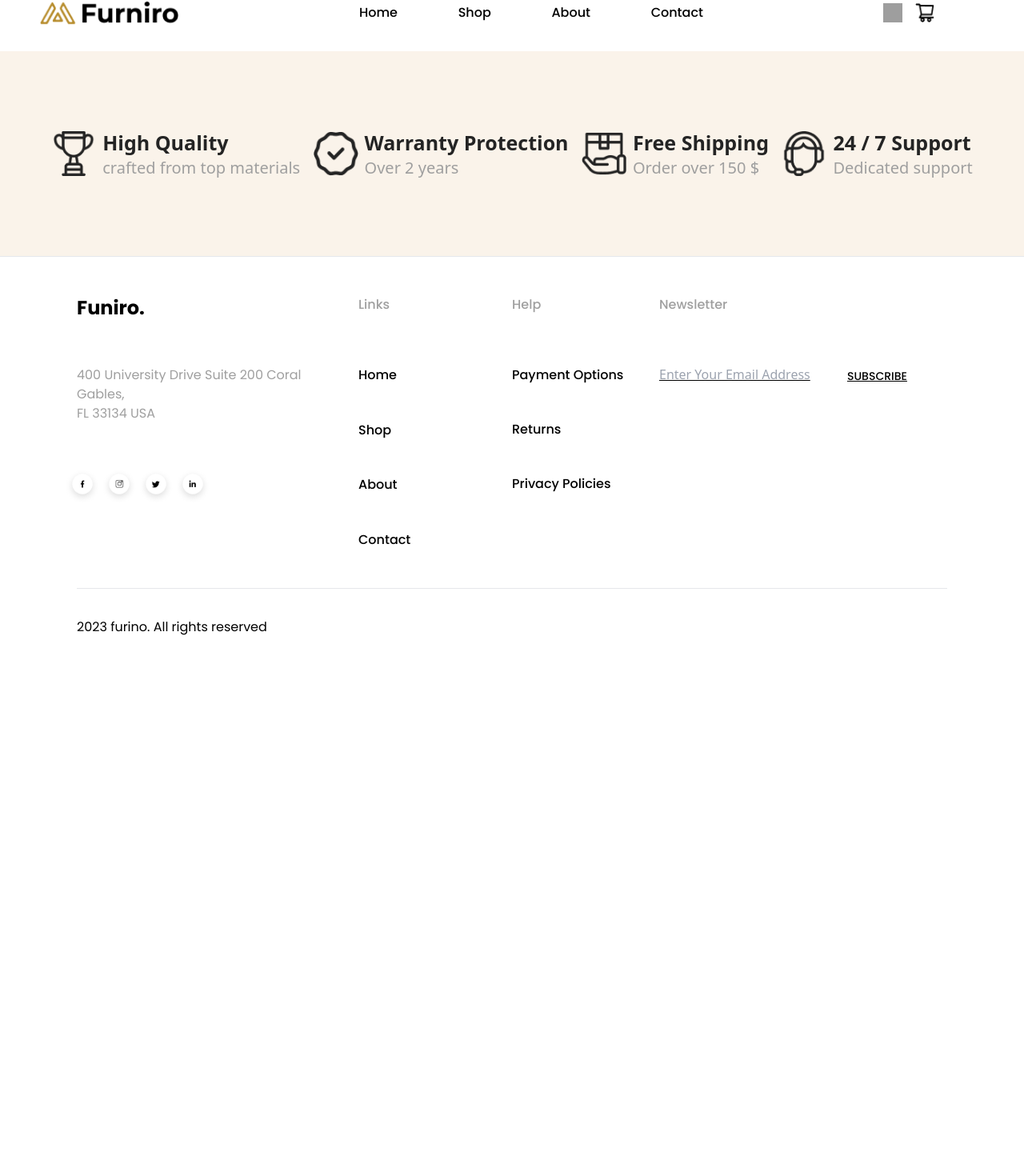
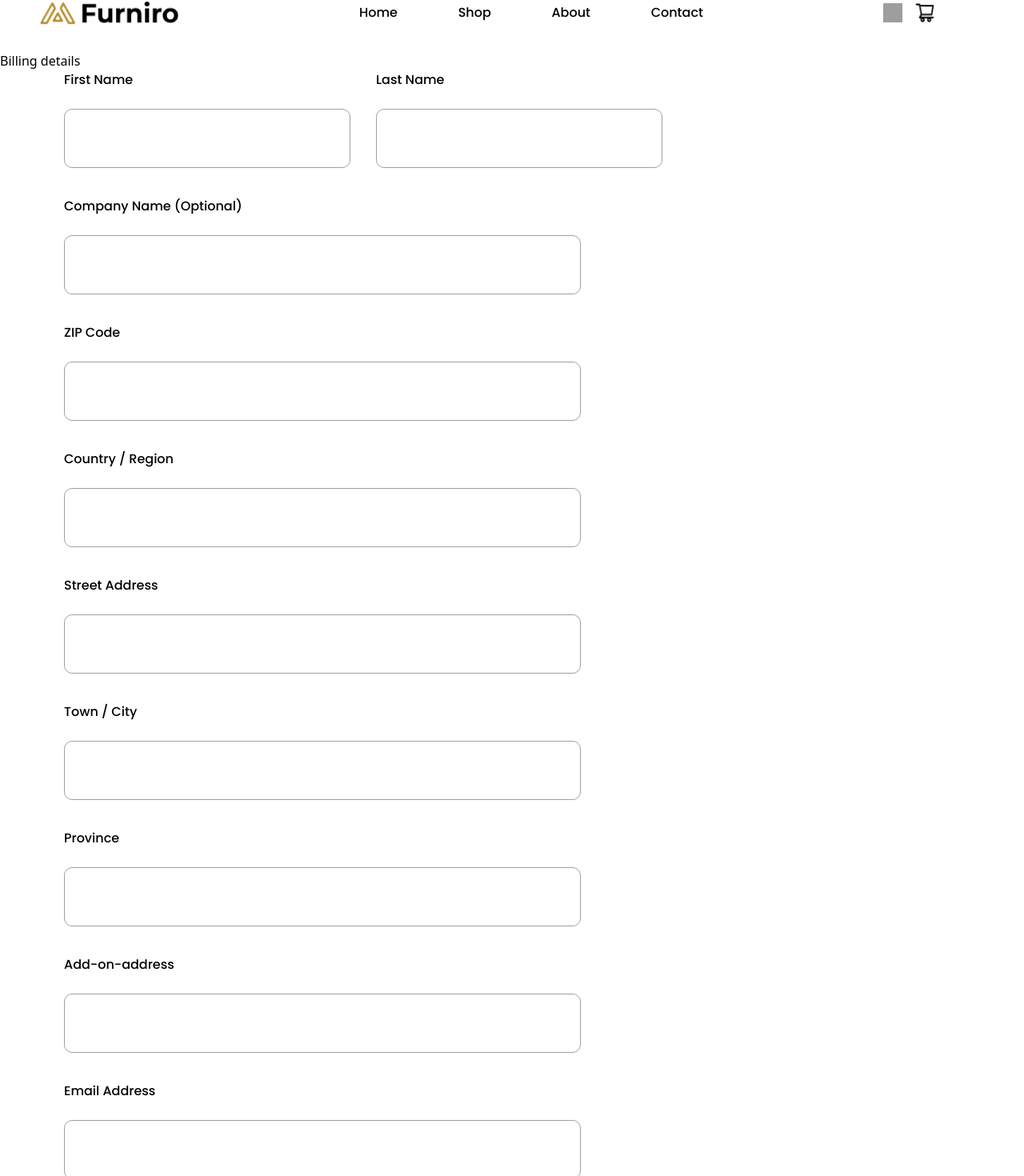
Before and after one commit to MurilloLeoni/Desafio-Semana-12, a React (Vite) app: page /checkout in a window 1280 px wide. Shown: the part 32-1502 px from the top of the page at 80% size. Before the commit the page ends 828 px from the top, so only its background shows below. Built offline with nearby package versions, Linux system fonts and the light colour scheme; grey boxes are pictures that could not be loaded.

Commit message:
feat: completed checkout form

```diff
--- a/package.json
+++ b/package.json
@@ -19,6 +19,7 @@
     "react-router-dom": "^6.25.1"
   },
   "devDependencies": {
+    "@hookform/resolvers": "^3.9.0",
     "@testing-library/jest-dom": "^6.4.8",
     "@testing-library/react": "^16.0.0",
     "@testing-library/user-event": "^14.5.2",
@@ -37,10 +38,12 @@
     "jest-environment-jsdom": "^29.7.0",
     "json-server": "^1.0.0-beta.1",
     "postcss": "^8.4.39",
+    "react-hook-form": "^7.52.1",
     "tailwindcss": "^3.4.6",
     "ts-jest": "^29.2.3",
     "ts-node": "^10.9.2",
     "typescript": "^5.5.3",
-    "vite": "^5.3.4"
+    "vite": "^5.3.4",
+    "zod": "^3.23.8"
   }
 }
--- a/src/App.tsx
+++ b/src/App.tsx
@@ -7,6 +7,7 @@ import Qualities from "./components/qualities/Qualities"
 import Shop from "./pages/shop/Shop"
 import Product from "./pages/product/Product"
 import Cart from "./pages/cart/Cart"
+import Checkout from "./pages/checkout/Checkout"
 
 function App() {
 
@@ -20,6 +21,7 @@ function App() {
         <Route path="/contact" element={<Contact />}/>
         <Route path="/product" element ={<Product />}/>
         <Route path="/cart" element ={<Cart />}/>
+        <Route path="/checkout" element={<Checkout />}/>
       </Routes>
       <Qualities/>
       <Footer/>
--- /dev/null
+++ b/src/components/Form.tsx
@@ -0,0 +1,180 @@
+import { useForms } from "../hooks/useForms";
+import { FormSchema } from "../schemas/formSchema";
+
+const Form = () => {
+  const { register, handleSubmit, errors } = useForms();
+
+  const onSubmit = (data: FormSchema) => {
+    console.log(data);
+  };
+  return (
+    <form
+      onSubmit={handleSubmit(onSubmit)}
+      className="font-poppins w-[610px] pl-20 flex flex-col gap-9 items-start"
+    >
+      <div className="flex gap-8">
+        <div className="flex flex-col">
+          <label className="font-medium mb-6" htmlFor="name">
+            First Name
+          </label>
+          <input
+            className="border border-#9F9F9F rounded-[10px] pr-8 pl-2 py-6"
+            type="text"
+            id="name"
+            {...register("name")}
+          />
+          {errors.name && (
+            <span className="text-red-500 italic">{errors.name.message}</span>
+          )}
+        </div>
+        <div className="flex flex-col">
+          <label className="font-medium mb-6" htmlFor="lastname">
+            Last Name
+          </label>
+          <input
+            className="border border-#9F9F9F rounded-[10px] pr-8 pl-2 py-6"
+            type="text"
+            id="lastname"
+            {...register("lastname")}
+          />
+          {errors.lastname && (
+            <span className="text-red-500 italic">
+              {errors.lastname.message}
+            </span>
+          )}
+        </div>
+      </div>
+      <div className="flex flex-col">
+        <label className="font-medium mb-6" htmlFor="companyname">
+          Company Name (Optional)
+        </label>
+        <input
+          className="border border-#9F9F9F rounded-[10px] pr-80 pl-2 py-6"
+          type="text"
+          id="companyname"
+          {...register("companyname")}
+        />
+        {errors.companyname && (
+          <span className="text-red-500 italic">
+            {errors.companyname.message}
+          </span>
+        )}
+      </div>
+      <div className="flex flex-col">
+        <label className="font-medium mb-6" htmlFor="zipcode">
+          ZIP Code
+        </label>
+        <input
+          className="border border-#9F9F9F rounded-[10px] pr-80 pl-2 py-6"
+          type="text"
+          id="zipcode"
+          {...register("zipcode")}
+        />
+        {errors.zipcode && (
+          <span className="text-red-500 italic">{errors.zipcode.message}</span>
+        )}
+      </div>
+      <div className="flex flex-col">
+        <label className="font-medium mb-6" htmlFor="country">
+          Country / Region
+        </label>
+        <input
+          className="border border-#9F9F9F rounded-[10px] pr-80 pl-2 py-6"
+          type="text"
+          id="country"
+          {...register("country")}
+        />
+        {errors.country && (
+          <span className="text-red-500 italic">{errors.country.message}</span>
+        )}
+      </div>
+      <div className="flex flex-col">
+        <label className="font-medium mb-6" htmlFor="street">
+          Street Address
+        </label>
+        <input
+          className="border border-#9F9F9F rounded-[10px] pr-80 pl-2 py-6"
+          type="text"
+          id="street"
+          {...register("street")}
+        />
+        {errors.street && (
+          <span className="text-red-500 italic">{errors.street.message}</span>
+        )}
+      </div>
+      <div className="flex flex-col">
+        <label className="font-medium mb-6" htmlFor="city">
+          Town / City
+        </label>
+        <input
+          className="border border-#9F9F9F rounded-[10px] pr-80 pl-2 py-6"
+          type="text"
+          id="city"
+          {...register("city")}
+        />
+        {errors.city && (
+          <span className="text-red-500 italic">{errors.city.message}</span>
+        )}
+      </div>
+      <div className="flex flex-col">
+        <label className="font-medium mb-6" htmlFor="province">
+          Province
+        </label>
+        <input
+          className="border border-#9F9F9F rounded-[10px] pr-80 pl-2 py-6"
+          type="text"
+          id="province"
+          {...register("province")}
+        />
+        {errors.province && (
+          <span className="text-red-500 italic">{errors.province.message}</span>
+        )}
+      </div>
+      <div className="flex flex-col">
+        <label className="font-medium mb-6" htmlFor="addonaddress">
+          Add-on-address
+        </label>
+        <input
+          className="border border-#9F9F9F rounded-[10px] pr-80 pl-2 py-6"
+          type="text"
+          id="addonaddress"
+          {...register("addonaddress")}
+        />
+        {errors.addonaddress && (
+          <span className="text-red-500 italic">
+            {errors.addonaddress.message}
+          </span>
+        )}
+      </div>
+      <div className="flex flex-col">
+        <label className="font-medium mb-6" htmlFor="email">
+          Email Address
+        </label>
+        <input
+          className="border border-#9F9F9F rounded-[10px] pr-80 pl-2 py-6"
+          type="text"
+          id="email"
+          {...register("email")}
+        />
+        {errors.email && (
+          <span className="text-red-500 italic">{errors.email.message}</span>
+        )}
+      </div>
+      <div className="flex flex-col">
+        <input
+          className="border border-#9F9F9F rounded-[10px] pr-80 pl-2 py-6"
+          type="text"
+          id="message"
+          {...register("message")}
+          placeholder="Additional information"
+        />
+        {errors.message && (
+          <span className="text-red-500 italic">{errors.message.message}</span>
+        )}
+      </div>
+      <button type="submit">Submit</button>
+    </form>
+  );
+};
+
+export default Form;
--- /dev/null
+++ b/src/hooks/useForms.tsx
@@ -0,0 +1,10 @@
+import { zodResolver } from "@hookform/resolvers/zod"
+import { useForm } from "react-hook-form"
+import { FormSchema, formSchema } from "../schemas/formSchema"
+
+export const useForms = () => {
+    const { register, handleSubmit, formState: { errors } } = useForm<FormSchema>({
+        resolver: zodResolver(formSchema)
+    })
+    return { register, handleSubmit, errors }
+}
--- /dev/null
+++ b/src/pages/checkout/Checkout.tsx
@@ -0,0 +1,13 @@
+import React from 'react'
+import Form from '../../components/Form'
+
+const Checkout = () => {
+  return (
+    <div>
+        <h1>Billing details</h1>
+        <Form />
+    </div>
+  )
+}
+
+export default Checkout
--- /dev/null
+++ b/src/schemas/formSchema.ts
@@ -0,0 +1,17 @@
+import { z } from 'zod';
+
+export const formSchema = z.object({
+  name: z.string().min(3, { message: 'O número mínimo de caracteres é de 3' }),
+  lastname: z.string().min(3, { message: 'O número mínimo de caracteres é de 3' }),
+  companyname: z.string().min(0, { message: 'O número mínimo de caracteres é de 3' }).optional(),
+  zipcode: z.string().regex(/^[0-9]{5}-?[0-9]{3}$/, { message: 'CEP inválido' }),
+  country: z.string().min(3, { message: 'Country is required' }),
+  street: z.string().regex(/^[\w\W]+(?:,\s)?\d+$/, { message: 'Rua inválida. Deve ser no formato "Rua Nome, Número"' }),
+  city: z.string().min(3, { message: 'City is required' }),
+  province: z.string().min(3, { message: 'Province is required' }),
+  addonaddress: z.string().min(3, { message: 'Add-on address is required' }),
+  email: z.string().min(1, { message: 'Email is required' }).email({ message: 'Email is invalid' }),
+  message: z.string().min(0, { message: 'Message is required' }).optional(),
+});
+
+export type FormSchema = z.infer<typeof formSchema>;
```
Also changed, not shown: 1 other file (tests, documents, lock files or other folders).
